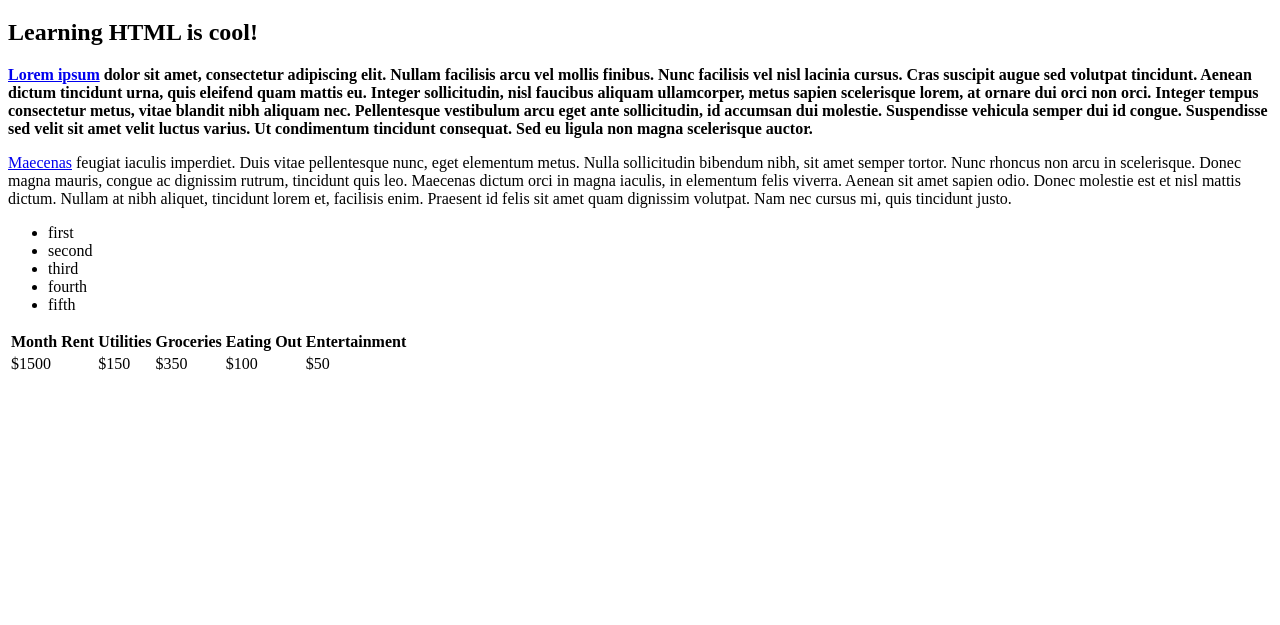
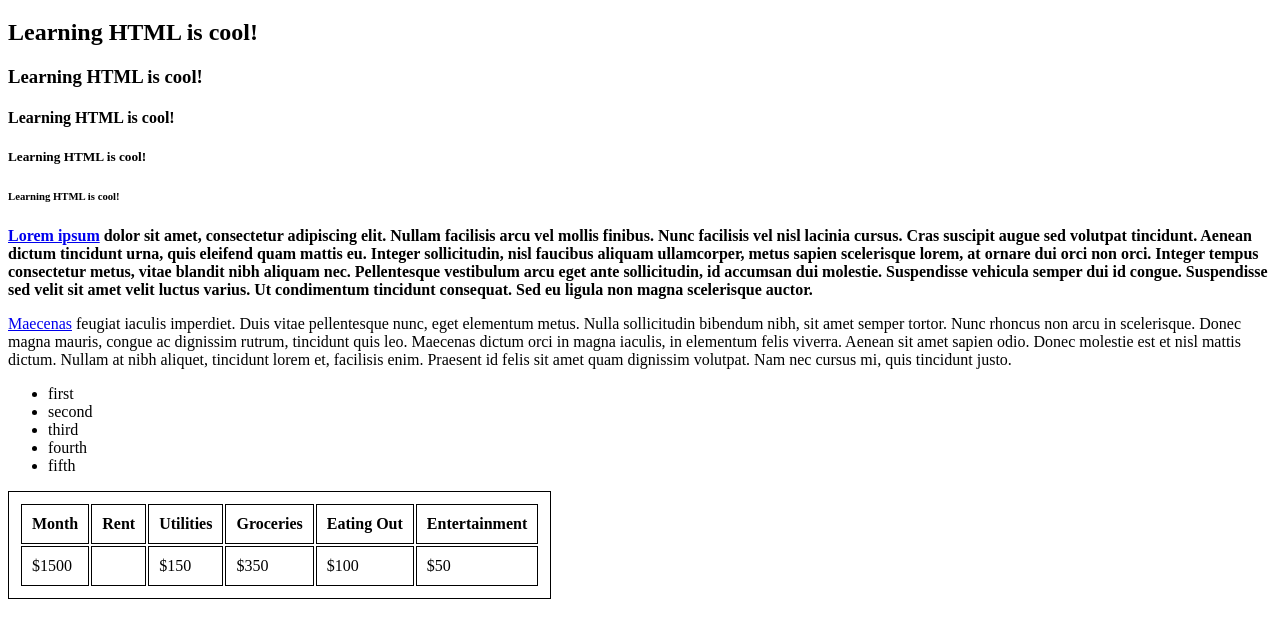
Before and after one commit to jpgr78/mysimplesite, a plain HTML site: page index.html in a window 1280 px wide. Shown: the part 61-686 px from the top of the page. Drawn offline with Linux system fonts and the light colour scheme.

Commit message:
simple site 2

```diff
--- a/index.html
+++ b/index.html
@@ -3,10 +3,21 @@
     <head>
         <meta charset="utf-8">
         <title>A Simple Site</title>
+        <style>
+            table, th, td {
+              border: 1px solid ;
+              padding: 10px;
+            }
+            </style>
     </head>
     <body>
         <h1>Learning HTML is cool!</h1>
         <h2>Learning HTML is cool!</h2>
+        <h3>Learning HTML is cool!</h3>
+        <h4>Learning HTML is cool!</h4>
+        <h5>Learning HTML is cool!</h5>
+        <h6>Learning HTML is cool!</h6>
+
         <p><b><a href="https://www.google.com/" target="_blank">Lorem ipsum</a> dolor sit amet, consectetur adipiscing elit.
             Nullam facilisis arcu vel mollis finibus. Nunc facilisis
             vel nisl lacinia cursus. Cras suscipit augue sed volutpat
```
